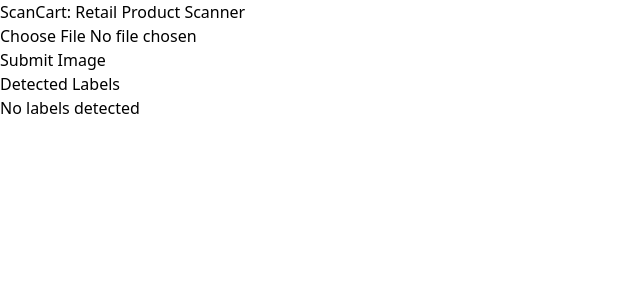
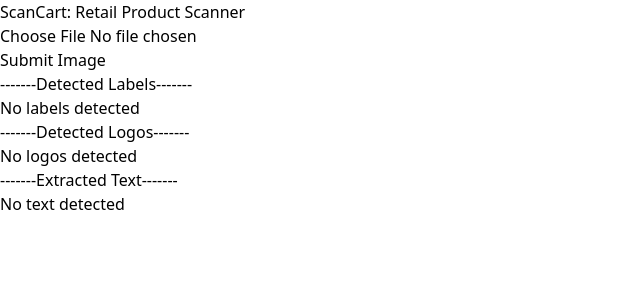
Before and after one commit to mattmarietta/ScanCarts, a React (Vite) app in the folder frontend/: page / in a window 1280 px wide. Shown: the top 300 px of the page, without its empty margins (0-640 px from the left). Built offline with nearby package versions, Linux system fonts and the light colour scheme.

Commit message:
Added functionality for uploading image and using Google Cloud Vision

```diff
--- a/frontend/src/pages/MainPage.jsx
+++ b/frontend/src/pages/MainPage.jsx
@@ -3,7 +3,9 @@
 const MainPage = () => {
   const [image, setImage] = useState(null);  // Store the uploaded image file
   const [preview, setPreview] = useState(null);  // Store the image preview URL
-  const [labels, setLabels] = useState([]);  // Store the labels returned from the backend
+  const [labels, setLabels] = useState([]);  // Store detected object labels
+  const [logos, setLogos] = useState([]);  // Store detected brand logos
+  const [extractedText, setExtractedText] = useState("");  // Store extracted text
   const [loading, setLoading] = useState(false);  // Track loading state
 
   // Handle file selection
@@ -26,14 +28,16 @@
     formData.append("image", image);
 
     try {
-      const response = await fetch("http://localhost:5000/upload", {
+      const response = await fetch("http://127.0.0.1:5000/upload", {
         method: "POST",
         body: formData,
       });
 
       const result = await response.json();
       if (response.ok) {
-        setLabels(result.labels);  // Set the returned labels to the state
+        setLabels(result.labels || []);  // Update labels
+        setLogos(result.logos || []);  // Update logos
+        setExtractedText(result.text || "");  // Update extracted text
       } else {
         alert(result.error || "Failed to analyze image");
       }
@@ -48,31 +52,44 @@
   return (
     <div className="container">
       <h1>ScanCart: Retail Product Scanner</h1>
+
+      {/* File Upload */}
       <div>
-        <input
-          type="file"
-          accept="image/*"
-          onChange={handleUpload}
-        />
+        <input type="file" accept="image/*" onChange={handleUpload} />
       </div>
+
+      {/* Image Preview */}
       <div>
         {preview && <img src={preview} alt="Preview" width="200px" />}
       </div>
+
+      {/* Submit Button */}
       <button onClick={handleSubmitImage} disabled={loading}>
         {loading ? "Processing..." : "Submit Image"}
       </button>
 
+      {/* Display Results */}
       <div>
-        <h3>Detected Labels</h3>
+        <h3>-------Detected Labels-------</h3>
         {labels.length > 0 ? (
           <ul>
-            {labels.map((label, index) => (
-              <li key={index}>{label}</li>
-            ))}
+            {labels.map((label, index) => <li key={index}>{label}</li>)}
           </ul>
         ) : (
           <p>No labels detected</p>
         )}
+
+        <h3>-------Detected Logos-------</h3>
+        {logos.length > 0 ? (
+          <ul>
+            {logos.map((logo, index) => <li key={index}>{logo}</li>)}
+          </ul>
+        ) : (
+          <p>No logos detected</p>
+        )}
+
+        <h3>-------Extracted Text-------</h3>
+        {extractedText ? <p>{extractedText}</p> : <p>No text detected</p>}
       </div>
     </div>
   );
```
Also changed, not shown: 3 other files (tests, documents, lock files or other folders).
